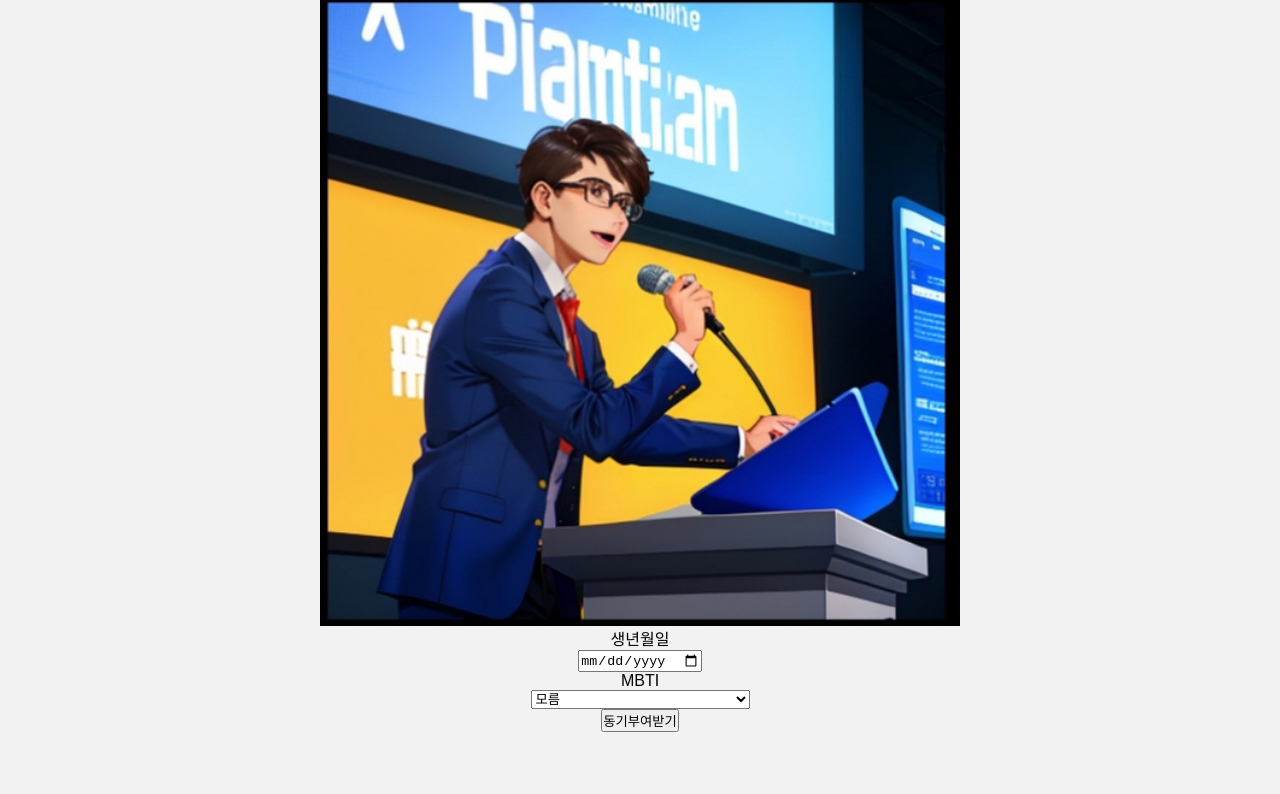
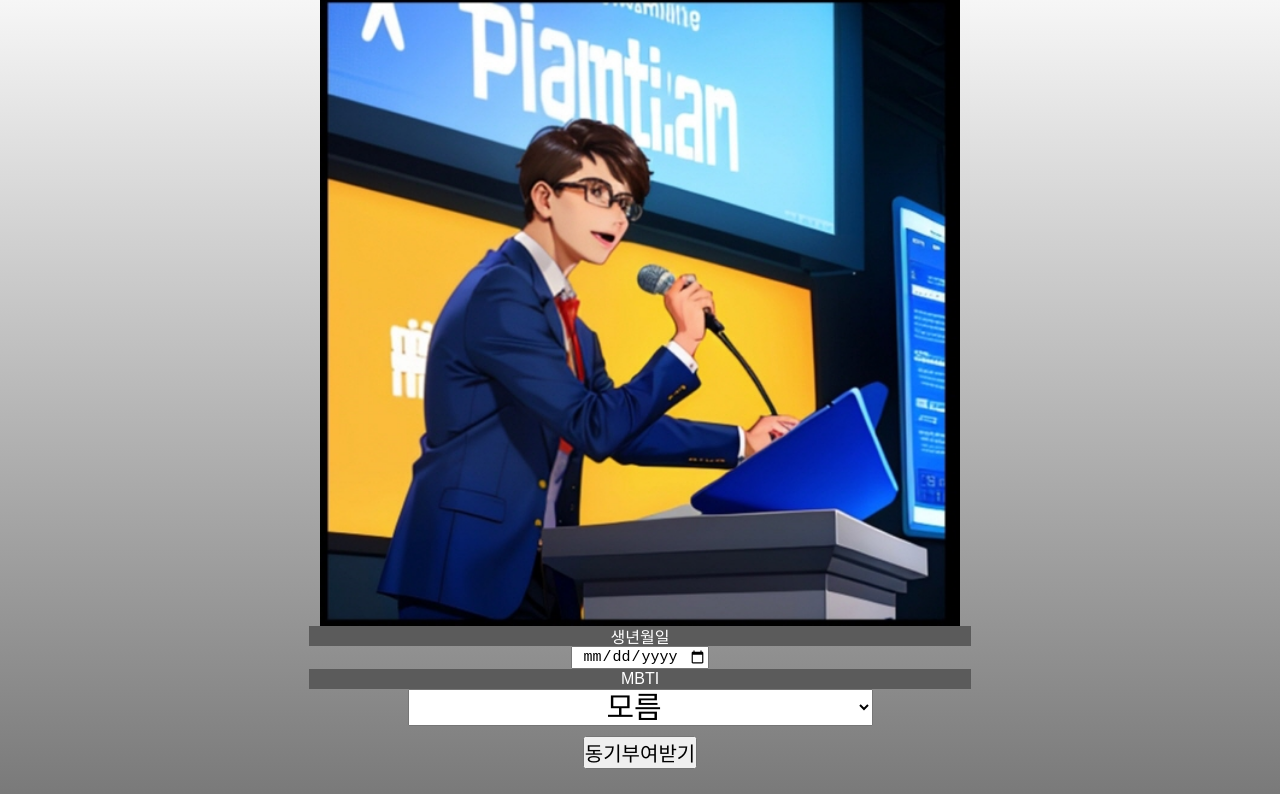
Before and after one commit to engineeryu86/chatniceai, a website: page index.html in a window 1280 px wide. Shown: the part 56-850 px from the top of the page. Drawn offline with Linux system fonts and the light colour scheme.

Commit message:
CSS_MBTI Backend Update

```diff
--- a/index.html
+++ b/index.html
@@ -5,7 +5,7 @@
     <meta charset="UTF-8" />
     <meta http-equiv="X-UA-Compatible" content="IE=edge" />
     <meta name="viewport" content="width=device-width, initial-scale=1.0" />
-    <title>동기부여 전문가 나이스한AI</title>
+    <title>MBTI 맞춤형 동기부여 전문가 나이스한AI</title>
     <link rel="stylesheet" href="https://cdnjs.cloudflare.com/ajax/libs/font-awesome/6.4.0/css/all.min.css"
         integrity="sha512-iecdLmaskl7CVkqkXNQ/ZH/XLlvWZOJyj7Yy7tcenmpD1ypASozpmT/E0iPtmFIB46ZmdtAc9eNBvH0H/ZpiBw=="
         crossorigin="anonymous" referrerpolicy="no-referrer" />
@@ -19,11 +19,47 @@
 
         body {
             font-family: Arial, sans-serif;
-            background-color: #f2f2f2;
-        }
+            background: linear-gradient(to bottom, #ffffff,#5b5b5b);
+            }
 
         .assistant {
             color: blue;
+        }
+
+        .birthday-block label{
+        width: 662px;
+        height: 20px;
+        background-color: #5b5b5b;
+        color: #ffffff;
+        /* border: 1px solid #ff00ea; */
+        display: flex;
+        text-align: center;
+        justify-content: center;
+        align-items: center;
+        }
+        /* background-color: #4caf50;
+        color: #ffffff;
+        display: block;
+        text-align: center;
+        margin: auto;
+        } */
+
+        .MBTI-block label {
+        width: 662px;
+        height: 20px;
+        background-color: #5b5b5b;
+        color: #ffffff;
+        /* border: 1px solid #ff00ea; */
+        display: flex;
+        text-align: center;
+        justify-content: center;
+        align-items: center;
+                 /* background-color: #4caf50;
+            color: #ffffff;
+        display: block;
+        text-align: center;
+        margin: auto;
+        } */
         }
 
         .chat-container {
@@ -107,7 +143,34 @@
             flex-direction: column;
             justify-content: center;
             align-items: center;
+            text-align: center;
         }
+
+        .intro-container button {
+        margin-top: 10px;
+        font-size: 20px;
+        text-align: center;
+        }
+
+        .intro-container input[type="date"],
+        .intro-container select {
+        font-size: 15px;
+        text-align: center;
+        }
+
+        .intro-container select {
+         text-align: center;
+        }
+
+        #MBTI {
+        font-size: 30px;
+        text-align: center;
+        }
+
+        /* .intro-container input[type="MBTI"],
+        .intro-container select {
+        font-size: 15px;
+        } */
 
         .intro-container img {
             width: 50%;
@@ -133,12 +196,19 @@
 
 <body>
     <div id="intro" class="intro-container">
-        <h1> 동기부여 드리겠습니다. </h1>
+        <h1> MBTI 맞춤형 동기부여 드리겠습니다. </h1>
         <img src="jumbo.jpeg" alt="jumbo">
-        <label for="date">생년월일</label>
+       <div class="birthday-block">
+            <label for="date">생년월일</label>
+            <input id="date" type="date">
+        </div>
+        <div class="MBTI-block">
+            <label for="MBTI">MBTI</label>
+            <select id="MBTI" name="MBTI">
+        <!-- <label for="date">생년월일</label>
         <input id="date" type="date">
         <label for="MBTI">MBTI</label>
-        <select id="MBTI" name="MBTI">
+        <select id="MBTI" name="MBTI"> -->
             <option value="">모름</option>
             <option value="ISTJ">ISTJ - 청렴결백한 검사관</option>
             <option value="ISFJ">ISFJ - 용감한 수호자</option>
@@ -157,15 +227,16 @@
             <option value="ENFJ">ENFJ - 정의로운 사회운동가</option>
             <option value="ENTJ">ENTJ - 대담한 지도자</option>
         </select>
-        <button onclick="start()">동기부여받기 </button>
+        </div>
+        <button onclick="start()">동기부여받기</button>
     </div>
 
     <div id="chat" class="chat-container" style="display: none;">
         <div class="chat-box">
-            <div class="chat-header">동기부여 전문가 나이스한AI</div>
+            <div class="chat-header">MBTI 동기부여 전문가 나이스한AI</div>
             <div class="chat-body" id="chat-messages">
                 <div class="message">
-                    <p class="message-text">동기부여 문의주세요!.</p>
+                    <p class="message-text">동기부여 필요하면 말해주세요!.</p>
                 </div>
             </div>
         </div>
@@ -174,7 +245,7 @@
         </div>
         <div class="chat-footer">
             <input type="text" placeholder="Enter your message" id="message-input" />
-            <button id="send-button" onclick="spinner()">보내기</button>
+            <button id="send-button" onclick="spinner()">뿜뿜</button>
         </div>
 
     </div>
@@ -237,8 +308,8 @@
             appendMessage(message, 'user');
             messageInput.value = ' ';
             try {
-                //const response = await fetch('http://localhost:3000/motivationTell', {
-                const response = await fetch('https://jale2mk62ogazwpeflirwfstt40gqpzk.lambda-url.ap-northeast-2.on.aws/motivationTell', {
+                const response = await fetch('http://localhost:3000/motivationTell', {
+                //const response = await fetch('https://jale2mk62ogazwpeflirwfstt40gqpzk.lambda-url.ap-northeast-2.on.aws/motivationTell', {
                     method: 'POST',
                     headers: {
                         'Content-Type': 'application/json'
```
Also changed, not shown: index.js (+89 -39 lines).
